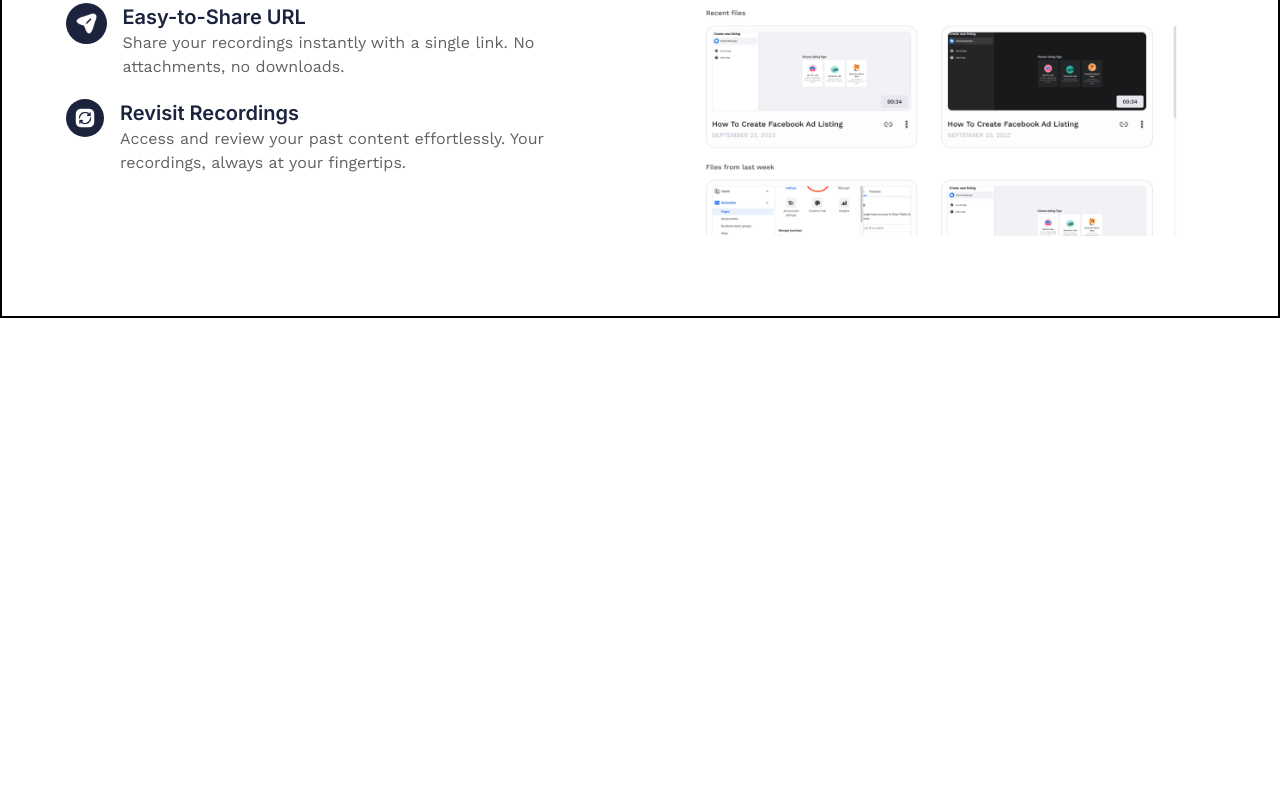
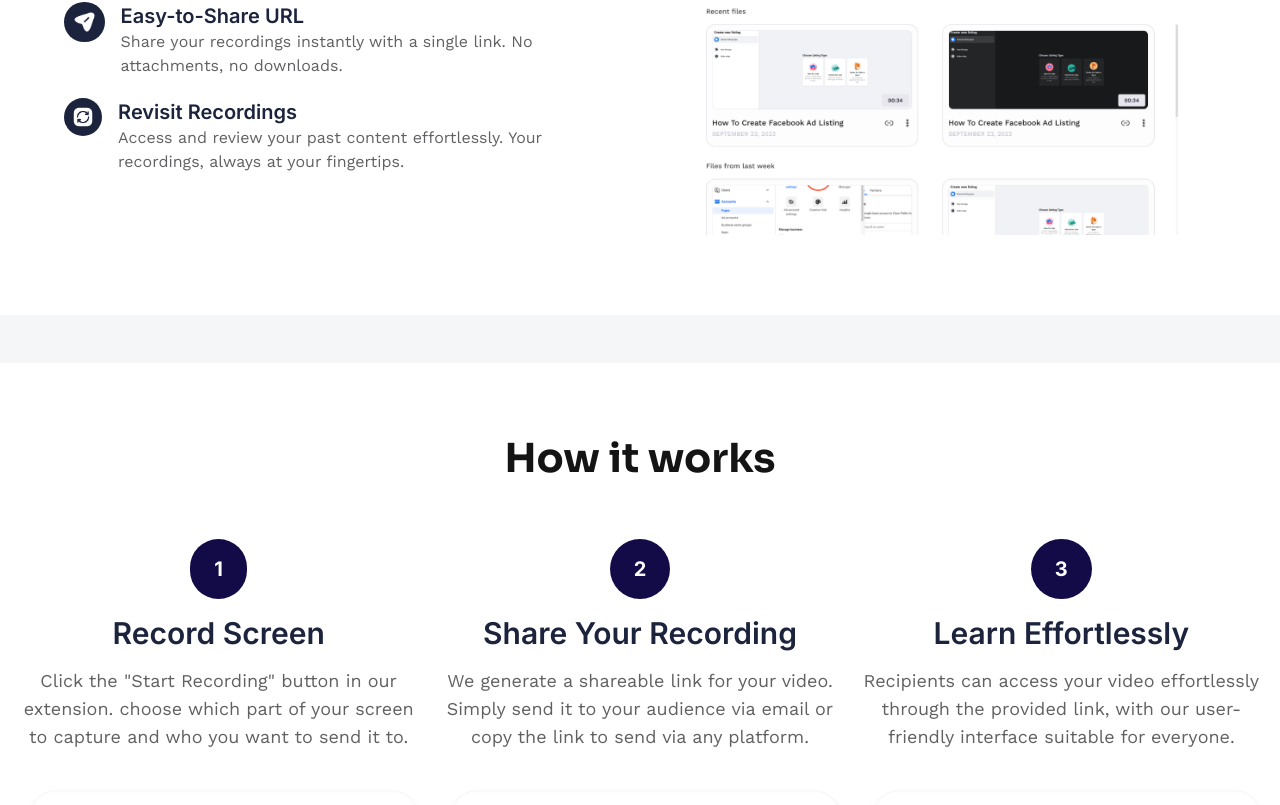
Before and after one commit to JacceyCode/ChromeExtension_HNGxStage5Task, a React (Vite) app: page / in a window 1280 px wide. Shown: the part 1148-1953 px from the top of the page. Before the commit the page ends 1514 px from the top, so only its background shows below. Built offline with nearby package versions, Linux system fonts and the light colour scheme.

Commit message:
How it works section done

```diff
--- a/src/components/AppLayout.jsx
+++ b/src/components/AppLayout.jsx
@@ -3,7 +3,7 @@ import { Outlet } from "react-router-dom";
 
 function AppLayout() {
   return (
-    <main className="m-auto max-w-[90rem] bg-background">
+    <main className="bg-background">
       <Outlet />
       {/* <Footer /> */}
     </main>
--- a/src/features/Features.jsx
+++ b/src/features/Features.jsx
@@ -2,7 +2,7 @@ function Features() {
   return (
     <section
       id="features"
-      className="laptop:space-y-[4rem] my-12 flex flex-col space-y-[2rem] border-2 bg-white px-4 py-[5rem]"
+      className="laptop:space-y-[4rem] my-12 flex flex-col space-y-[2rem] bg-white px-4 py-[5rem]"
     >
       <section className="flex flex-col items-center justify-center">
         <h2 className="laptop:text-[2.8rem] font-sora text-[1.8rem] font-bold text-secondary">
--- a/src/features/HowItWorks.jsx
+++ b/src/features/HowItWorks.jsx
@@ -2,61 +2,62 @@ function HowItWorks() {
   return (
     <section
       id="howitworks"
-      className="flex flex-col items-center gap-[3rem] bg-white py-[5rem]"
+      className="laptop:space-y-[3rem] flex flex-col items-center space-y-8 bg-white py-[5rem]"
     >
-      <h2 className="font-sora text-[2.5rem]  font-bold text-secondary">
+      <h2 className="laptop:text-[2.5rem] font-sora text-2xl font-bold text-secondary">
         How it works
       </h2>
-      <section className="flex flex-wrap justify-center gap-[5rem]">
+
+      <section className="tablet:flex-row tablet:space-y-0 tablet:space-x-4 desktop:space-x-12 tablet:items-start flex flex-col items-center space-y-20 p-4">
         {/* 1st */}
-        <section className="flex flex-col justify-center gap-[1.75rem] px-2 sm:w-[35%] lg:w-[20%]">
-          <span className="flex flex-col items-center justify-center gap-4">
-            <h3 className="flex h-12 w-12 items-center justify-center rounded-full bg-primary font-inter text-[2rem] font-bold text-white">
+        <section className="tablet:flex-1 flex flex-col space-y-8">
+          <span className="flex flex-col items-center space-y-4">
+            <h3 className="rounded-full bg-primary px-6 py-4 font-inter text-xl font-bold text-white">
               1
             </h3>
-            <h4 className="text-center font-inter text-3xl font-semibold text-tertiary">
+            <h4 className="tablet:text-3xl text-center font-inter text-xl font-semibold text-tertiary">
               Record Screen
             </h4>
-            <p className="text-center font-worksans text-xl font-normal text-grey">
+            <p className="text-center font-worksans text-lg font-normal text-grey">
               {`Click the "Start Recording" button in our extension. choose which
               part of your screen to capture and who you want to send it to.`}
             </p>
           </span>
-          {/* <img src="./images/svg-copy.png" alt="card" /> */}
+          <img src="./images/svg-copy.png" className="rounded-3xl" alt="card" />
         </section>
 
         {/* 2nd */}
-        <section className="flex flex-col gap-[1.75rem] px-2 sm:w-[35%] lg:w-[20%]">
-          <span className="flex flex-col items-center justify-center gap-4">
-            <h3 className="flex h-12  w-12 items-center justify-center rounded-full bg-primary font-inter text-[2rem] font-bold text-white">
+        <section className="tablet:flex-1 flex flex-col space-y-8">
+          <span className="flex flex-col items-center space-y-4">
+            <h3 className="rounded-full bg-primary px-6 py-4 font-inter text-xl font-bold text-white">
               2
             </h3>
-            <h4 className="text-center font-inter text-3xl font-semibold text-tertiary">
+            <h4 className="tablet:text-3xl text-center font-inter text-xl font-semibold text-tertiary">
               Share Your Recording
             </h4>
-            <p className="text-center font-worksans text-xl font-normal text-grey">
+            <p className="text-center font-worksans text-lg font-normal text-grey">
               We generate a shareable link for your video. Simply send it to
               your audience via email or copy the link to send via any platform.
             </p>
           </span>
-          {/* <img src="./images/svg-copy.png" alt="card" /> */}
+          <img src="./images/svg-copy.png" className="rounded-3xl" alt="card" />
         </section>
 
         {/* 3rd */}
-        <section className="flex flex-col justify-center gap-[1.75rem] px-2 sm:w-[35%] lg:w-[20%]">
-          <span className="flex flex-col items-center justify-center gap-4">
-            <h3 className="flex h-12  w-12 items-center justify-center rounded-full bg-primary font-inter text-[2rem] font-bold text-white">
+        <section className="tablet:flex-1 flex flex-col space-y-8">
+          <span className="flex flex-col items-center space-y-4">
+            <h3 className="rounded-full bg-primary px-6 py-4 font-inter text-xl font-bold text-white">
               3
             </h3>
-            <h4 className="text-center font-inter text-3xl font-semibold text-tertiary">
+            <h4 className="tablet:text-3xl text-center font-inter text-xl font-semibold text-tertiary">
               Learn Effortlessly
             </h4>
-            <p className="text-center font-worksans text-xl font-normal text-grey">
+            <p className="text-center font-worksans text-lg font-normal text-grey">
               Recipients can access your video effortlessly through the provided
               link, with our user-friendly interface suitable for everyone.
             </p>
           </span>
-          {/* <img src="./images/svg-copy.png" alt="card" /> */}
+          <img src="./images/svg-copy.png" className="rounded-3xl" alt="card" />
         </section>
       </section>
     </section>
--- a/src/pages/Home.jsx
+++ b/src/pages/Home.jsx
@@ -1,16 +1,16 @@
 import Header from "../features/Header";
 import Hero from "../features/Hero";
 import Features from "../features/Features";
-// import HowItWorks from "../features/HowItWorks";
+import HowItWorks from "../features/HowItWorks";
 
 function Home() {
   return (
-    <>
+    <section className="m-auto max-w-[90rem]">
       <Header />
       <Hero />
       <Features />
-      {/* <HowItWorks /> */}
-    </>
+      <HowItWorks />
+    </section>
   );
 }
 
```
